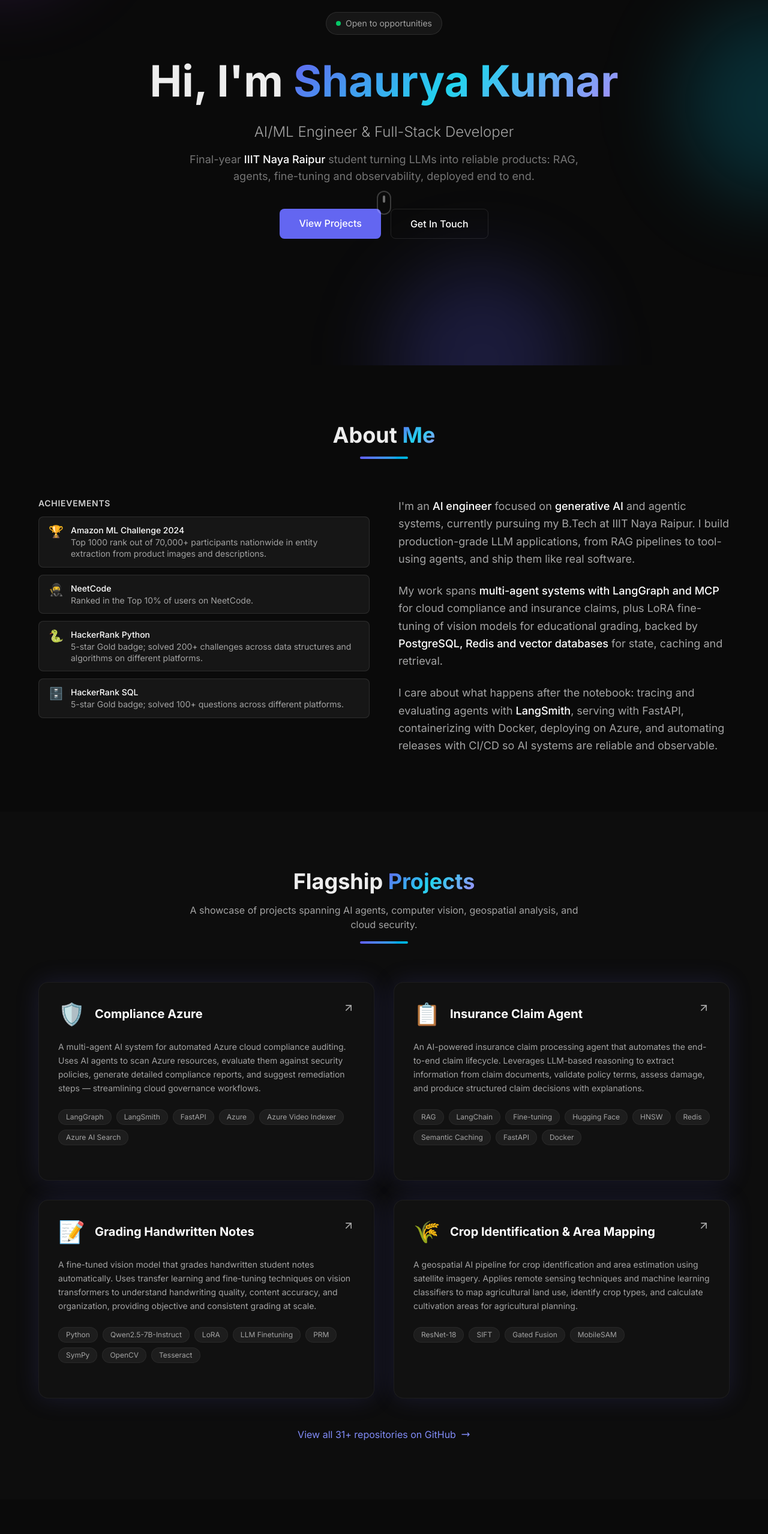
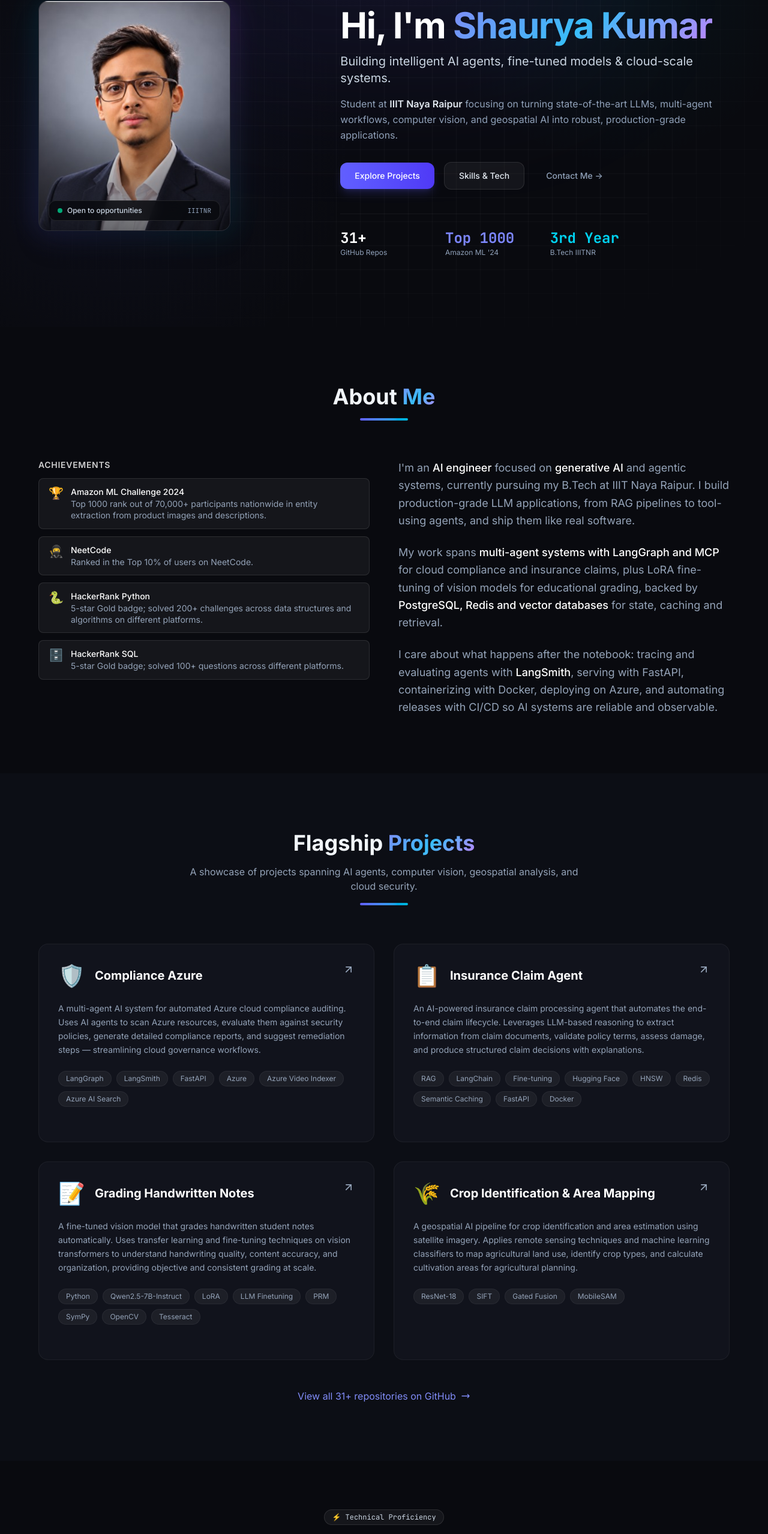
Before and after one commit to Shaurya23102/Portfolio, a Next.js app: page / in a window 1280 px wide. Shown: the part 191-2748 px from the top of the page at 60% size. Built offline with nearby package versions, Linux system fonts and the light colour scheme.

Commit message:
Update portfolio with new Next.js project

```diff
--- a/src/app/globals.css
+++ b/src/app/globals.css
@@ -1,91 +1,70 @@
 @import "tailwindcss";
 
 @theme {
-  --color-background: #0a0a0a;
-  --color-foreground: #ededed;
+  --color-background: #090a0f;
+  --color-foreground: #f1f5f9;
   --color-primary: #6366f1;
   --color-primary-light: #818cf8;
-  --color-accent: #22d3ee;
-  --color-surface: #111111;
-  --color-surface-hover: #1a1a1a;
-  --color-border: #262626;
-  --color-muted: #a3a3a3;
-  --font-sans: "Inter", ui-sans-serif, system-ui, sans-serif;
+  --color-accent: #06b6d4;
+  --color-surface: #11131c;
+  --color-surface-hover: #171926;
+  --color-border: #1e2235;
+  --color-muted: #94a3b8;
+  --font-sans: "Inter", -apple-system, BlinkMacSystemFont, "Segoe UI", Roboto, sans-serif;
   --font-mono: "JetBrains Mono", ui-monospace, monospace;
 }
 
 html {
   scroll-behavior: smooth;
+  color-scheme: dark;
 }
 
 body {
   background: var(--color-background);
   color: var(--color-foreground);
   font-family: var(--font-sans);
+  overflow-x: hidden;
+}
+
+/* Subtle professional tech background pattern */
+.tech-bg {
+  background-image:
+    radial-gradient(ellipse 70% 40% at 50% 0%, rgba(99, 102, 241, 0.12), transparent 70%),
+    radial-gradient(circle 400px at 80% 20%, rgba(6, 182, 212, 0.06), transparent 80%),
+    radial-gradient(circle 500px at 15% 60%, rgba(99, 102, 241, 0.05), transparent 80%);
+}
+
+.subtle-grid {
+  background-size: 40px 40px;
+  background-image:
+    linear-gradient(to right, rgba(255, 255, 255, 0.03) 1px, transparent 1px),
+    linear-gradient(to bottom, rgba(255, 255, 255, 0.03) 1px, transparent 1px);
+  mask-image: radial-gradient(ellipse 60% 60% at 50% 50%, #000 60%, transparent 100%);
+  -webkit-mask-image: radial-gradient(ellipse 60% 60% at 50% 50%, #000 60%, transparent 100%);
 }
 
 /* Gradient text */
 .gradient-text {
-  background: linear-gradient(135deg, #6366f1, #22d3ee, #a78bfa);
+  background: linear-gradient(135deg, #818cf8 0%, #38bdf8 50%, #c084fc 100%);
   -webkit-background-clip: text;
   -webkit-text-fill-color: transparent;
   background-clip: text;
 }
 
-/* Animated gradient border */
-.gradient-border {
-  position: relative;
-  border-radius: 1rem;
-  overflow: hidden;
+/* Refined glow effect */
+.glow-subtle {
+  box-shadow: 0 0 25px -5px rgba(99, 102, 241, 0.15);
 }
 
-.gradient-border::before {
-  content: "";
-  position: absolute;
-  inset: 0;
-  padding: 1px;
-  border-radius: 1rem;
-  background: linear-gradient(135deg, #6366f1, #22d3ee, #a78bfa);
-  mask: linear-gradient(#fff 0 0) content-box, linear-gradient(#fff 0 0);
-  mask-composite: exclude;
-  -webkit-mask-composite: xor;
-  pointer-events: none;
-}
-
-/* Glow effect */
-.glow {
-  box-shadow: 0 0 40px rgba(99, 102, 241, 0.15);
-}
-
-.glow:hover {
-  box-shadow: 0 0 60px rgba(99, 102, 241, 0.25);
-}
-
-/* Animated blob */
-@keyframes blob {
-  0%, 100% { transform: translate(0, 0) scale(1); }
-  25% { transform: translate(30px, -50px) scale(1.1); }
-  50% { transform: translate(-20px, 20px) scale(0.9); }
-  75% { transform: translate(20px, 50px) scale(1.05); }
-}
-
-.animate-blob {
-  animation: blob 7s infinite;
-}
-
-.animation-delay-2000 {
-  animation-delay: 2s;
-}
-
-.animation-delay-4000 {
-  animation-delay: 4s;
+.glow-subtle:hover {
+  box-shadow: 0 0 35px -5px rgba(99, 102, 241, 0.25);
 }
 
 /* Fade in animation */
 @keyframes fadeInUp {
   from {
     opacity: 0;
-    transform: translateY(30px);
+    transform: translateY(20px);
   }
   to {
     opacity: 1;
@@ -94,23 +73,23 @@ body {
 }
 
 .fade-in-up {
-  animation: fadeInUp 0.6s ease-out forwards;
+  animation: fadeInUp 0.5s cubic-bezier(0.16, 1, 0.3, 1) forwards;
 }
 
-/* Scrollbar styling */
+/* Clean scrollbar */
 ::-webkit-scrollbar {
   width: 6px;
 }
 
 ::-webkit-scrollbar-track {
-  background: #0a0a0a;
+  background: #090a0f;
 }
 
 ::-webkit-scrollbar-thumb {
-  background: #333;
-  border-radius: 3px;
+  background: #252839;
+  border-radius: 9999px;
 }
 
 ::-webkit-scrollbar-thumb:hover {
-  background: #555;
+  background: #3b3f58;
 }
--- a/src/components/Hero.tsx
+++ b/src/components/Hero.tsx
@@ -1,66 +1,109 @@
+import Image from "next/image";
+
 export default function Hero() {
   return (
-    <section className="relative min-h-screen flex items-center justify-center overflow-hidden">
-      {/* Animated background blobs */}
-      <div className="absolute inset-0 overflow-hidden">
-        <div className="absolute -top-40 -left-40 w-80 h-80 bg-purple-500/20 rounded-full blur-3xl animate-blob" />
-        <div className="absolute top-40 -right-40 w-80 h-80 bg-cyan-500/20 rounded-full blur-3xl animate-blob animation-delay-2000" />
-        <div className="absolute -bottom-40 left-1/2 w-80 h-80 bg-indigo-500/20 rounded-full blur-3xl animate-blob animation-delay-4000" />
+    <section className="relative min-h-[92vh] flex items-center justify-center overflow-hidden pt-24 pb-16 px-6 tech-bg">
+      {/* Subtle background tech grid */}
+      <div className="absolute inset-0 subtle-grid pointer-events-none" />
+
+      {/* Subtle top ambient beam */}
+      <div className="absolute top-0 left-1/2 -translate-x-1/2 w-[700px] h-[300px] bg-indigo-500/10 blur-[120px] rounded-full pointer-events-none" />
+
+      <div className="relative z-10 max-w-6xl mx-auto w-full">
+        <div className="grid md:grid-cols-12 gap-10 lg:gap-14 items-center">
+
+          {/* Left Column: Photo Card */}
+          <div className="md:col-span-5 flex justify-center md:justify-start order-1">
+            <div className="relative group">
+              {/* Subtle ambient halo */}
+              <div className="absolute -inset-1 bg-gradient-to-tr from-indigo-500/30 via-cyan-500/20 to-purple-500/30 rounded-3xl blur-xl opacity-75 group-hover:opacity-100 transition duration-700 pointer-events-none" />
+
+              <div className="relative w-64 h-80 sm:w-72 sm:h-92 lg:w-80 lg:h-96 rounded-2xl overflow-hidden border border-white/10 bg-[#12141f] shadow-2xl">
+                <Image
+                  src="/profile.jpg"
+                  alt="Shaurya Kumar"
+                  fill
+                  priority
+                  className="object-cover object-center group-hover:scale-105 transition-transform duration-500"
+                />
+
+                {/* Subtle gradient vignette at bottom */}
+                <div className="absolute inset-0 bg-gradient-to-t from-[#090a0f] via-transparent to-transparent opacity-60" />
+
+                {/* Floating status pill */}
+                <div className="absolute bottom-4 left-4 right-4 flex items-center justify-between px-3.5 py-2 rounded-xl bg-[#090a0f]/85 backdrop-blur-md border border-white/10 text-xs">
+                  <span className="flex items-center gap-2 text-slate-300 font-medium">
+                    <span className="w-2 h-2 rounded-full bg-emerald-400 animate-pulse" />
+                    Open to opportunities
+                  </span>
+                  <span className="text-slate-400 font-mono text-[11px]">IIITNR</span>
+                </div>
+              </div>
+            </div>
           </div>
 
-      {/* Grid pattern overlay */}
-      <div
-        className="absolute inset-0 opacity-[0.03]"
-        style={{
-          backgroundImage: `linear-gradient(rgba(255,255,255,0.1) 1px, transparent 1px), linear-gradient(90deg, rgba(255,255,255,0.1) 1px, transparent 1px)`,
-          backgroundSize: "60px 60px",
-        }}
-      />
-
-      <div className="relative z-10 text-center px-6 max-w-4xl mx-auto fade-in-up">
-        <div className="inline-flex items-center gap-2 px-4 py-2 rounded-full bg-white/5 border border-white/10 mb-8">
-          <span className="w-2 h-2 rounded-full bg-green-400 animate-pulse" />
-          <span className="text-sm text-[var(--color-muted)]">
-            Open to opportunities
-          </span>
+          {/* Right Column: Hero Information */}
+          <div className="md:col-span-7 text-center md:text-left order-2">
+            <div className="inline-flex items-center gap-2 px-3.5 py-1.5 rounded-full bg-indigo-500/10 border border-indigo-500/20 text-indigo-300 text-xs font-medium mb-6">
+              <span className="w-1.5 h-1.5 rounded-full bg-indigo-400" />
+              AI/ML Engineer & Systems Developer
             </div>
 
-        <h1 className="text-5xl md:text-7xl font-bold mb-6 leading-tight">
+            <h1 className="text-4xl sm:text-5xl lg:text-6xl font-bold tracking-tight mb-4 text-white">
               Hi, I&apos;m{" "}
               <span className="gradient-text">Shaurya Kumar</span>
             </h1>
 
-        <p className="text-xl md:text-2xl text-[var(--color-muted)] mb-4 font-light">
-          AI/ML Engineer & Full-Stack Developer
+            <p className="text-lg sm:text-xl text-slate-300 font-normal mb-4">
+              Building intelligent AI agents, fine-tuned models & cloud-scale systems.
             </p>
 
-        <p className="text-base md:text-lg text-[var(--color-muted)]/70 mb-10 max-w-2xl mx-auto">
-          Final-year{" "}
-          <span className="text-white font-medium">IIIT Naya Raipur</span>{" "}
-          student turning LLMs into reliable products: RAG, agents, fine-tuning
-          and observability, deployed end to end.
+            <p className="text-sm sm:text-base text-slate-400 leading-relaxed mb-8 max-w-2xl">
+              Student at <span className="text-slate-200 font-semibold">IIIT Naya Raipur</span> focusing
+              on turning state-of-the-art LLMs, multi-agent workflows, computer vision, and geospatial AI
+              into robust, production-grade applications.
             </p>
 
-        <div className="flex flex-wrap justify-center gap-4">
+            {/* Quick Actions */}
+            <div className="flex flex-wrap items-center justify-center md:justify-start gap-4 mb-10">
               <a
                 href="#projects"
-            className="px-8 py-3 rounded-lg bg-[var(--color-primary)] text-white font-medium hover:bg-[var(--color-primary-light)] transition-all duration-300 hover:shadow-lg hover:shadow-indigo-500/25"
+                className="px-6 py-3 rounded-xl bg-gradient-to-r from-indigo-500 to-indigo-600 text-white font-medium text-sm hover:from-indigo-600 hover:to-indigo-700 transition-all duration-200 shadow-lg shadow-indigo-500/20 hover:shadow-indigo-500/30 hover:-translate-y-0.5"
               >
-            View Projects
+                Explore Projects
+              </a>
+              <a
+                href="#skills"
+                className="px-6 py-3 rounded-xl bg-white/5 border border-white/10 text-slate-200 font-medium text-sm hover:bg-white/10 hover:border-white/20 transition-all duration-200 hover:-translate-y-0.5"
+              >
+                Skills & Tech
               </a>
               <a
                 href="#contact"
-            className="px-8 py-3 rounded-lg border border-white/10 text-white font-medium hover:bg-white/5 transition-all duration-300"
+                className="px-5 py-3 rounded-xl text-slate-400 hover:text-white transition-colors text-sm font-medium"
               >
-            Get In Touch
+                Contact Me →
               </a>
             </div>
 
-        {/* Scroll indicator */}
-        <div className="absolute bottom-10 left-1/2 -translate-x-1/2">
-          <div className="w-6 h-10 border-2 border-white/20 rounded-full flex justify-center pt-2">
-            <div className="w-1 h-3 bg-white/40 rounded-full animate-bounce" />
+            {/* Key stats row */}
+            <div className="grid grid-cols-3 gap-3 pt-6 border-t border-white/5 max-w-lg mx-auto md:mx-0">
+              <div className="text-center md:text-left">
+                <div className="text-xl sm:text-2xl font-bold text-white font-mono">31+</div>
+                <div className="text-xs text-slate-400">GitHub Repos</div>
               </div>
+              <div className="text-center md:text-left">
+                <div className="text-xl sm:text-2xl font-bold text-indigo-400 font-mono">Top 1000</div>
+                <div className="text-xs text-slate-400">Amazon ML &apos;24</div>
+              </div>
+              <div className="text-center md:text-left">
+                <div className="text-xl sm:text-2xl font-bold text-cyan-400 font-mono">3rd Year</div>
+                <div className="text-xs text-slate-400">B.Tech IIITNR</div>
+              </div>
+            </div>
+
+          </div>
+
         </div>
       </div>
     </section>
--- a/src/components/Skills.tsx
+++ b/src/components/Skills.tsx
@@ -1,90 +1,289 @@
-const skillCategories = [
+"use client";
+
+import { useState } from "react";
+
+type Skill = {
+  name: string;
+  score: number; // out of 10
+};
+
+type Subcategory = {
+  name: string;
+  skills: Skill[];
+};
+
+type Category = {
+  id: string;
+  title: string;
+  icon: string;
+  subcategories: Subcategory[];
+};
+
+const skillData: Category[] = [
   {
+    id: "aiml",
     title: "AI / ML",
     icon: "🧠",
-    skills: [
-      "Large Language Models",
-      "Fine-tuning",
-      "Computer Vision",
-      "NLP",
-      "Multi-Agent Systems",
-      "Deep Learning",
-      "Transfer Learning",
-      "PyTorch",
+    subcategories: [
+      {
+        name: "Core ML",
+        skills: [
+          { name: "Machine Learning", score: 8 },
+          { name: "Deep Learning", score: 7 },
+          { name: "NLP", score: 8 },
+          { name: "Transformers", score: 7 },
+        ],
+      },
+      {
+        name: "Data & Numerics",
+        skills: [
+          { name: "NumPy", score: 8 },
+          { name: "Pandas", score: 8 },
+          { name: "PyTorch", score: 7 },
+        ],
+      },
+      {
+        name: "LLM Frameworks",
+        skills: [
+          { name: "LangChain", score: 8 },
+          { name: "LangGraph", score: 8 },
+          { name: "LlamaIndex", score: 8 },
+        ],
+      },
+      {
+        name: "Retrieval",
+        skills: [
+          { name: "RAG", score: 9 },
+          { name: "GraphRAG", score: 6 },
+        ],
+      },
+      {
+        name: "Agents & Tooling",
+        skills: [
+          { name: "Agentic AI", score: 8 },
+          { name: "FastMCP", score: 8 },
+          { name: "Prompt Engineering", score: 9 },
+        ],
+      },
+      {
+        name: "Fine-tuning",
+        skills: [{ name: "LLM Fine-tuning", score: 8 }],
+      },
+      {
+        name: "LLMOps & Observability",
+        skills: [
+          { name: "LLMOps", score: 7 },
+          { name: "LangSmith", score: 8 },
+        ],
+      },
     ],
   },
   {
-    title: "Languages",
-    icon: "💻",
-    skills: ["Python", "TypeScript", "JavaScript", "C++", "SQL"],
-  },
-  {
-    title: "Cloud & DevOps",
-    icon: "☁️",
-    skills: ["Azure", "Docker", "Git", "GitHub Actions", "REST APIs"],
-  },
-  {
+    id: "frameworks",
     title: "Frameworks & Tools",
     icon: "🛠️",
-    skills: [
-      "Next.js",
-      "React",
-      "FastAPI",
-      "LangChain",
-      "Tailwind CSS",
-      "Node.js",
+    subcategories: [
+      {
+        name: "Backend & Apps",
+        skills: [
+          { name: "FastAPI", score: 8 },
+          { name: "Streamlit", score: 8 },
+          { name: "JSON Handling", score: 9 },
+        ],
+      },
+      {
+        name: "Containers & Cloud",
+        skills: [
+          { name: "Docker", score: 8 },
+          { name: "Azure", score: 7 },
+        ],
+      },
+      {
+        name: "Version Control & CI/CD",
+        skills: [
+          { name: "Git", score: 9 },
+          { name: "GitHub", score: 9 },
+          { name: "GitHub Actions", score: 8 },
+          { name: "CI/CD", score: 8 },
+        ],
+      },
+      {
+        name: "Testing & Automation",
+        skills: [
+          { name: "Pytest", score: 8 },
+          { name: "n8n", score: 7 },
+        ],
+      },
+      {
+        name: "Tools & Model Hub",
+        skills: [
+          { name: "Hugging Face", score: 7 },
+          { name: "VS Code", score: 9 },
+        ],
+      },
     ],
   },
   {
-    title: "Data & Geospatial",
-    icon: "🌍",
-    skills: [
-      "Remote Sensing",
-      "GIS",
-      "Satellite Imagery",
-      "Pandas",
-      "NumPy",
-      "OpenCV",
+    id: "databases",
+    title: "Databases & Retrieval",
+    icon: "🗄️",
+    subcategories: [
+      {
+        name: "Relational",
+        skills: [
+          { name: "SQL", score: 8 },
+          { name: "PostgreSQL", score: 7 },
+          { name: "SQLite", score: 7 },
+        ],
+      },
+      {
+        name: "Caching",
+        skills: [{ name: "Redis", score: 8 }],
+      },
+      {
+        name: "Vector Stores",
+        skills: [
+          { name: "ChromaDB", score: 8 },
+          { name: "FAISS", score: 7 },
+        ],
+      },
+      {
+        name: "Search & Indexing",
+        skills: [
+          { name: "HNSW", score: 9 },
+          { name: "Azure AI Search", score: 7 },
+        ],
+      },
+      {
+        name: "Graph",
+        skills: [{ name: "Neo4j", score: 7 }],
+      },
+    ],
+  },
+  {
+    id: "languages",
+    title: "Languages",
+    icon: "💻",
+    subcategories: [
+      {
+        name: "Programming Languages",
+        skills: [
+          { name: "Python", score: 9 },
+          { name: "SQL", score: 7 },
+          { name: "C++", score: 7 },
+        ],
+      },
     ],
   },
 ];
 
 export default function Skills() {
+  const [activeTab, setActiveTab] = useState("aiml");
+
+  const currentCategory = skillData.find((cat) => cat.id === activeTab) || skillData[0];
+
   return (
-    <section id="skills" className="py-24 px-6">
+    <section id="skills" className="py-20 px-6 relative">
       <div className="max-w-6xl mx-auto">
-        <div className="text-center mb-16">
-          <h2 className="text-3xl md:text-4xl font-bold mb-4">
+
+        {/* Section Heading */}
+        <div className="text-center mb-10">
+          <div className="inline-flex items-center gap-2 px-3 py-1 rounded-full bg-white/5 border border-white/10 text-xs text-slate-300 font-mono mb-3">
+            <span>⚡ Technical Proficiency</span>
+          </div>
+          <h2 className="text-3xl md:text-4xl font-bold tracking-tight text-white mb-3">
             Skills & <span className="gradient-text">Technologies</span>
           </h2>
-          <div className="w-20 h-1 bg-gradient-to-r from-indigo-500 to-cyan-500 mx-auto rounded-full" />
+          <p className="text-slate-400 text-sm max-w-xl mx-auto">
+            Hands-on expertise benchmarked across machine learning, frameworks, databases, and languages.
+          </p>
         </div>
 
-        <div className="grid sm:grid-cols-2 lg:grid-cols-3 gap-6">
-          {skillCategories.map((category) => (
+        {/* Category Tabs to ensure it fits compactly in a single screen */}
+        <div className="flex flex-wrap items-center justify-center gap-2 mb-10">
+          {skillData.map((cat) => {
+            const isActive = activeTab === cat.id;
+            return (
+              <button
+                key={cat.id}
+                onClick={() => setActiveTab(cat.id)}
+                className={`flex items-center gap-2 px-4 py-2 rounded-xl text-xs sm:text-sm font-medium transition-all duration-200 cursor-pointer ${
+                  isActive
+                    ? "bg-indigo-600 text-white shadow-lg shadow-indigo-500/25 border border-indigo-400/30"
+                    : "bg-[#11131c] text-slate-400 hover:text-slate-200 hover:bg-[#171926] border border-white/5"
+                }`}
+              >
+                <span>{cat.icon}</span>
+                <span>{cat.title}</span>
+                <span
+                  className={`text-[10px] px-1.5 py-0.5 rounded-md font-mono ${
+                    isActive ? "bg-white/20 text-white" : "bg-white/5 text-slate-500"
+                  }`}
+                >
+                  {cat.subcategories.reduce((acc, sub) => acc + sub.skills.length, 0)}
+                </span>
+              </button>
+            );
+          })}
+        </div>
+
+        {/* Active Category Display: Compact Multi-column Grid */}
+        <div className="grid sm:grid-cols-2 lg:grid-cols-3 gap-4">
+          {currentCategory.subcategories.map((subcat) => (
             <div
-              key={category.title}
-              className="rounded-2xl bg-[var(--color-surface)] border border-white/5 p-6 hover:border-white/10 transition-all duration-300"
+              key={subcat.name}
+              className="rounded-xl bg-[#11131c]/90 border border-white/5 p-4.5 hover:border-indigo-500/30 transition-all duration-200 shadow-sm"
             >
-              <div className="flex items-center gap-3 mb-5">
-                <span className="text-2xl">{category.icon}</span>
-                <h3 className="text-lg font-semibold text-white">
-                  {category.title}
+              {/* Subcategory title */}
+              <div className="flex items-center justify-between pb-3 mb-3 border-b border-white/5">
+                <h3 className="text-xs uppercase tracking-wider font-semibold text-slate-300">
+                  {subcat.name}
                 </h3>
+                <span className="text-[11px] text-slate-500 font-mono">
+                  {subcat.skills.length} {subcat.skills.length === 1 ? "skill" : "skills"}
+                </span>
               </div>
-              <div className="flex flex-wrap gap-2">
-                {category.skills.map((skill) => (
-                  <span
-                    key={skill}
-                    className="px-3 py-1.5 text-sm rounded-lg bg-white/5 text-[var(--color-muted)] hover:text-white hover:bg-[var(--color-primary)]/20 transition-all duration-300 cursor-default"
-                  >
-                    {skill}
-                  </span>
-                ))}
+
+              {/* Skill Bars */}
+              <div className="space-y-3.5">
+                {subcat.skills.map((skill) => {
+                  const percentage = (skill.score / 10) * 100;
+                  return (
+                    <div key={skill.name} className="group">
+                      <div className="flex items-center justify-between text-xs mb-1.5">
+                        <span className="font-medium text-slate-200 group-hover:text-indigo-300 transition-colors">
+                          {skill.name}
+                        </span>
+                        <div className="flex items-center gap-1.5 font-mono">
+                          <span className="text-white font-semibold">
+                            {skill.score}
+                          </span>
+                          <span className="text-slate-500 text-[10px]">/ 10</span>
+                        </div>
+                      </div>
+
+                      {/* Progress bar container */}
+                      <div className="h-1.5 w-full bg-white/5 rounded-full overflow-hidden p-0.5 border border-white/5">
+                        <div
+                          className="h-full rounded-full bg-gradient-to-r from-indigo-500 via-sky-400 to-cyan-400 transition-all duration-500"
+                          style={{ width: `${percentage}%` }}
+                        />
+                      </div>
+                    </div>
+                  );
+                })}
               </div>
             </div>
           ))}
         </div>
+
+        {/* Quick summary footer note */}
+        <div className="mt-8 text-center">
+          <p className="text-xs text-slate-500">
+            Ratings represent practical development and production project proficiency (out of 10).
+          </p>
+        </div>
+
       </div>
     </section>
   );
```
Also changed, not shown: public/profile.jpg (added). Lines whose indentation alone changed are shown as unchanged.
